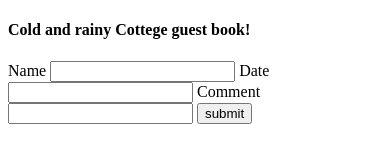
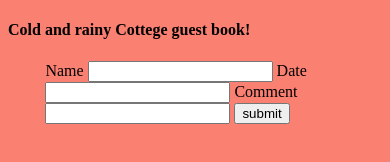
Before and after one commit to Robbie-donoghue/visitor-guestbook, a website built with Vite: page client/index.html in a window 390 px wide. Built offline with nearby package versions, Linux system fonts and the light colour scheme; files whose address does not match are found by name.

Commit message:
media queries and css

```diff
--- a/client/style.css
+++ b/client/style.css
@@ -3,19 +3,23 @@ form {
   /* Add your form styles here */
   margin: 0 auto;
   width: 80%;
+  background-color: salmon;
 }
 
 /* Media queries for different device sizes */
-@media screen and (max-width: 768px) {
+@media (width>= 600px) {
   /* Styles for smaller devices */
   form {
     width: 90%;
   }
 }
 
-@media screen and (max-width: 480px) {
+@media (width >= 450px) {
   /* Styles for mobile devices */
   form {
     width: 100%;
   }
 }
+body {
+  background-color: salmon;
+}
```
